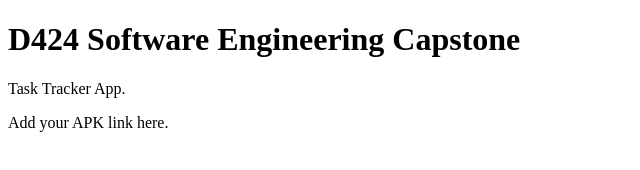
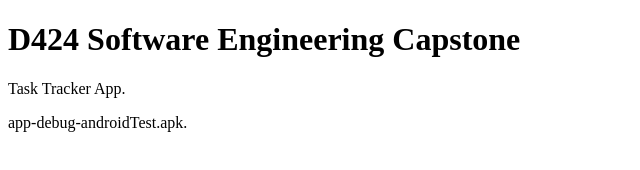
Before and after one commit to Salinasonju/TaskTrackerApp, a plain HTML site: page index.html in a window 1280 px wide. Shown: the full height of the page, 0-640 px from the left. Drawn offline with Linux system fonts and the light colour scheme.

Commit message:
Update index.html

```diff
--- a/index.html
+++ b/index.html
@@ -18,7 +18,7 @@
 
     <p>Task Tracker App. </p>
 
-    <p>Add your APK link here.</p>
+    <p>app-debug-androidTest.apk.</p>
 
 
 </body>
```
